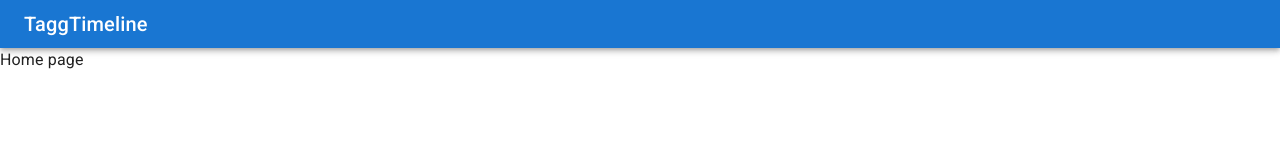
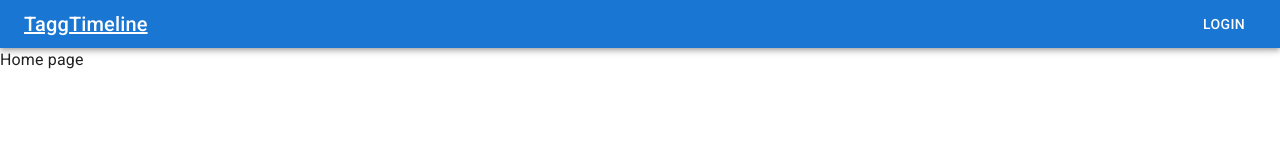
Before and after one commit to Pseudooo/TaggTimeline, a React (Create React App) app in the folder TaggTimeline.WebClient/: page / in a window 1280 px wide. Shown: the top 160 px of the page. Built offline with nearby package versions, Linux system fonts and the light colour scheme.

Commit message:
Added login/logout to app bar

```diff
--- a/TaggTimeline.WebClient/src/layouts/MainLayout/index.tsx
+++ b/TaggTimeline.WebClient/src/layouts/MainLayout/index.tsx
@@ -1,6 +1,8 @@
 import { AppBar, Box, Toolbar, Typography } from "@mui/material";
 import { FunctionComponent } from "react";
 import { Outlet } from "react-router-dom";
+import LoginButton from "../../components/auth/LoginButton";
+import LogoutButton from "../../components/auth/LogoutButton";
 
 /**
  * Main layout element.
@@ -19,9 +21,17 @@ export const MainLayout: FunctionComponent = () => {
           >
             <Menu />
           </IconButton> */}
-          <Typography variant="h6" color="inherit" component="div">
+          <Typography
+            variant="h6"
+            color="inherit"
+            component="a"
+            href="/"
+            sx={{ flexGrow: 1 }}
+          >
             TaggTimeline
           </Typography>
+          <LoginButton />
+          <LogoutButton />
         </Toolbar>
       </AppBar>
       <Outlet />
```
